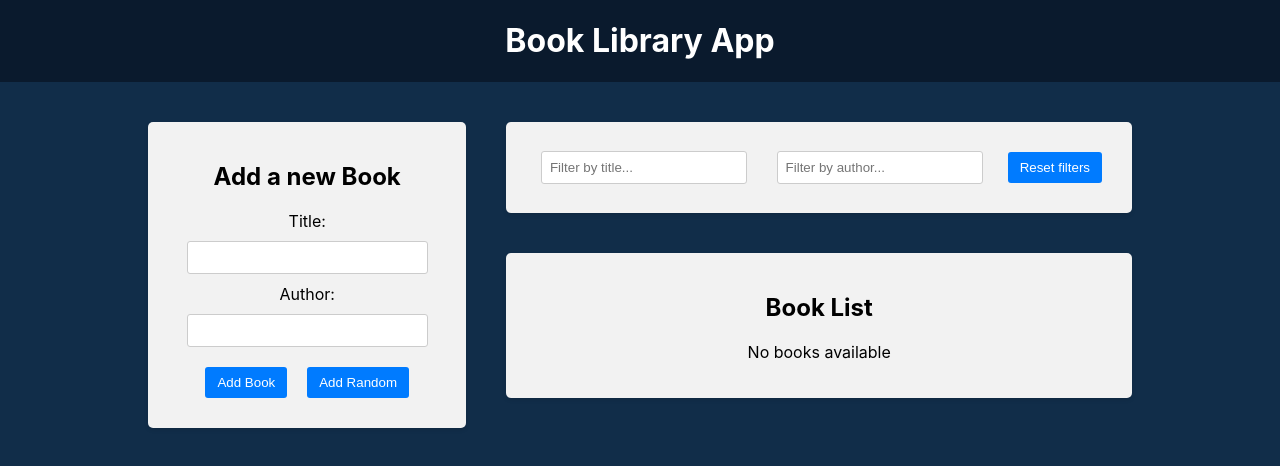
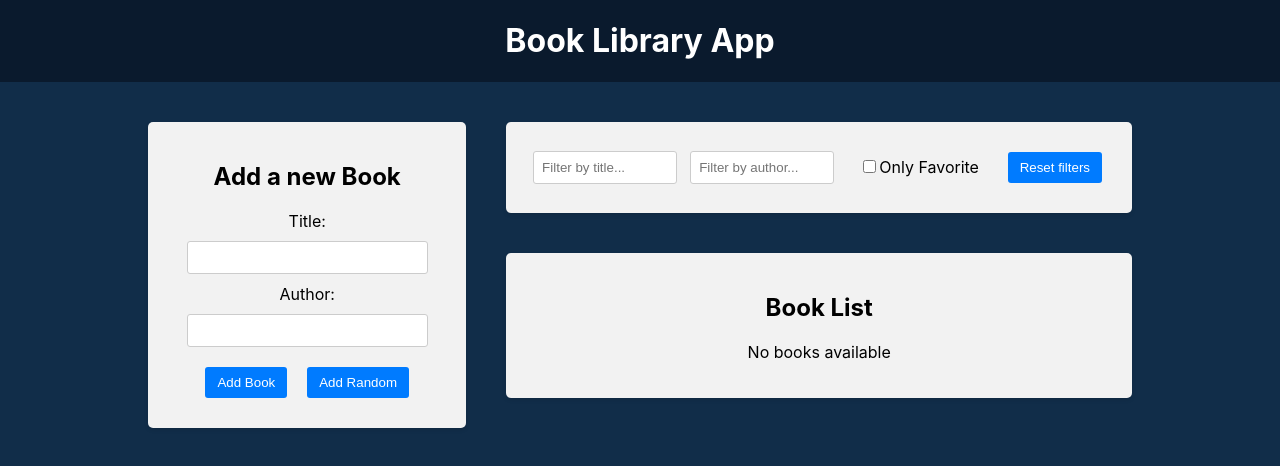
Before and after one commit to Akril0/react-redux, a React (Create React App) app in the folder frontend/: page / in a window 1280 px wide. Shown: the top 466 px of the page. Built offline with nearby package versions, Linux system fonts and the light colour scheme.

Commit message:
Favorite checkbox filter

```diff
--- a/frontend/src/components/BookList/BookList.js
+++ b/frontend/src/components/BookList/BookList.js
@@ -2,12 +2,13 @@ import './BookList.css';
 import {useDispatch, useSelector} from 'react-redux';
 import {BsBookmarkStar, BsBookmarkStarFill} from 'react-icons/bs';
 import {deleteBook, toggleFavorite} from '../../redux/books/actionCreators.js';
-import {selectAuthorFilter, selectTitleFilter} from '../../redux/slices/filterSlice.js';
+import {selectAuthorFilter, selectOnlyFavorite, selectTitleFilter} from '../../redux/slices/filterSlice.js';
 
 const BookList = () => {
     const books = useSelector((state) => state.books);
     const titleFilter = useSelector(selectTitleFilter);
     const authorFilter = useSelector(selectAuthorFilter);
+    const onlyFavoriteFilter = useSelector(selectOnlyFavorite);
     const dispatch = useDispatch();
     const handleDeleteBook = (id) => {
         dispatch(deleteBook(id));
@@ -20,7 +21,8 @@ const BookList = () => {
     const filteredBooks = books.filter(book => {
         const matchByTitle = book.title.toLowerCase().includes(titleFilter.toLowerCase());
         const matchByAuthor = book.author.toLowerCase().includes(authorFilter.toLowerCase());
-        return matchByAuthor && matchByTitle;
+        const matchByOnlyFavorite = onlyFavoriteFilter ? book.isFavorite : true;
+        return matchByAuthor && matchByTitle && matchByOnlyFavorite;
     });
 
     return (
--- a/frontend/src/components/Filter/Filter.js
+++ b/frontend/src/components/Filter/Filter.js
@@ -2,8 +2,9 @@ import {useDispatch, useSelector} from 'react-redux';
 import {
     resetFilters,
     selectAuthorFilter,
+    selectOnlyFavorite,
     selectTitleFilter,
-    setAuthorFilter,
+    setAuthorFilter, setOnlyFavorite,
     setTitleFilter,
 } from '../../redux/slices/filterSlice.js';
 import './Filter.css';
@@ -11,7 +12,8 @@ import './Filter.css';
 const Filter = () => {
     const dispatch = useDispatch();
     const titleFilter = useSelector(selectTitleFilter);
-    const authorFilter = useSelector(selectAuthorFilter)
+    const onlyFavoriteFilter = useSelector(selectOnlyFavorite);
+    const authorFilter = useSelector(selectAuthorFilter);
     const handleTitleFilterChange = (e) => {
         dispatch(setTitleFilter(e.target.value));
     };
@@ -22,6 +24,10 @@ const Filter = () => {
 
     const handleResetFilters = () => {
         dispatch(resetFilters());
+    };
+
+    const handleOnlyFavoriteFilterChange = () => {
+        dispatch(setOnlyFavorite());
     };
 
     return (
@@ -35,7 +41,12 @@ const Filter = () => {
                     <input type="text" placeholder="Filter by author..." value={authorFilter}
                            onChange={handleAuthorFilterChange}/>
                 </div>
-                <button type="button" onClick={handleResetFilters}>Reset filters </button>
+                <div className="filter-group">
+                    <input type="checkbox" checked={onlyFavoriteFilter}
+                           onChange={handleOnlyFavoriteFilterChange}/>
+                    <label>Only Favorite</label>
+                </div>
+                <button type="button" onClick={handleResetFilters}>Reset filters</button>
             </div>
         </div>);
 };
--- a/frontend/src/redux/slices/filterSlice.js
+++ b/frontend/src/redux/slices/filterSlice.js
@@ -3,6 +3,7 @@ import {createSlice} from '@reduxjs/toolkit';
 const initialState = {
     title: '',
     author: '',
+    onlyFavorite: false,
 };
 
 const filterSlice = createSlice(({
@@ -15,16 +16,24 @@ const filterSlice = createSlice(({
         setAuthorFilter: (state, action) => {
             return {...state, author: action.payload};
         },
-        resetFilters: (state) => {
+        setOnlyFavorite: (state) => {
+            return {...state, onlyFavorite: !state.onlyFavorite};
+        },
+        resetFilters: () => {
             return initialState;
         },
     },
 }));
 
-export const {setTitleFilter, setAuthorFilter, resetFilters} = filterSlice.actions;
+export const {
+    setTitleFilter,
+    setAuthorFilter,
+    setOnlyFavorite,
+    resetFilters,
+} = filterSlice.actions;
 
 export const selectTitleFilter = state => state.filter.title;
 export const selectAuthorFilter = state => state.filter.author;
-
+export const selectOnlyFavorite = state => state.filter.onlyFavorite;
 
 export default filterSlice.reducer;
```
